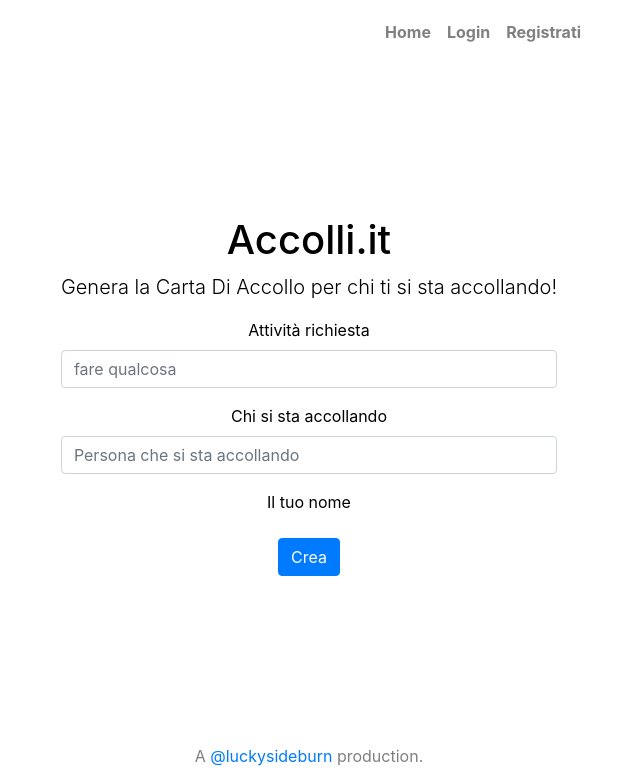
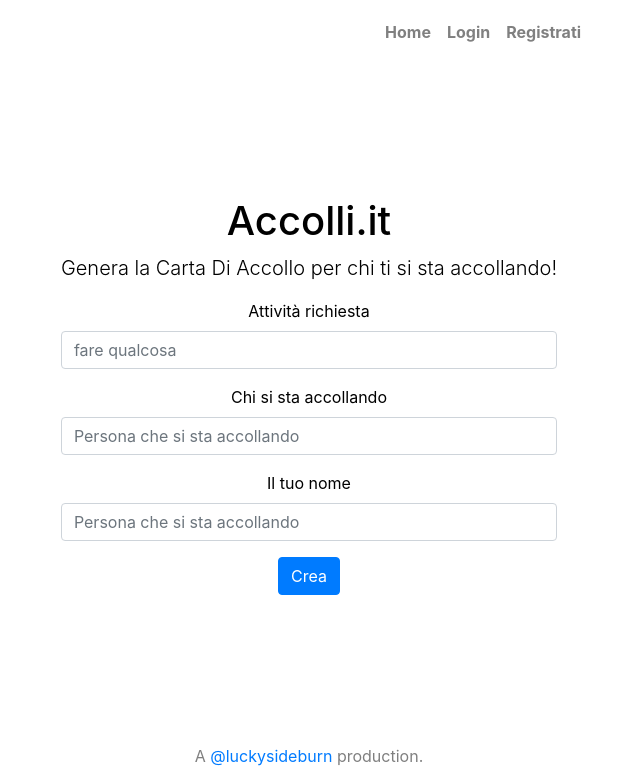
Before and after one commit to lucky-sideburn/cartediaccollo, a Flask app: page / in a window 1280 px wide. Shown: the top 781 px of the page, without its empty margins (331-971 px from the left). Run offline with Flask 2, Linux system fonts and the light colour scheme; some libraries are stand-ins or nearby versions.

Commit message:
fixed disappeared text input

```diff
--- a/templates/index.html
+++ b/templates/index.html
@@ -172,7 +172,7 @@
           </div>
           <div class="form-group">
             <label for="sender1">Il tuo nome</label>
-
+            <input name="sender" type="text" class="form-control" id="recipient1" placeholder="Persona che si sta accollando">
           </div>
           <button type="submit" class="btn btn-primary">Crea</button>
         </form>
@@ -184,7 +184,6 @@
         </div>
       </footer>
     </div>
-
     <!-- Bootstrap core JavaScript
     ================================================== -->
     <!-- Placed at the end of the document so the pages load faster -->
```
